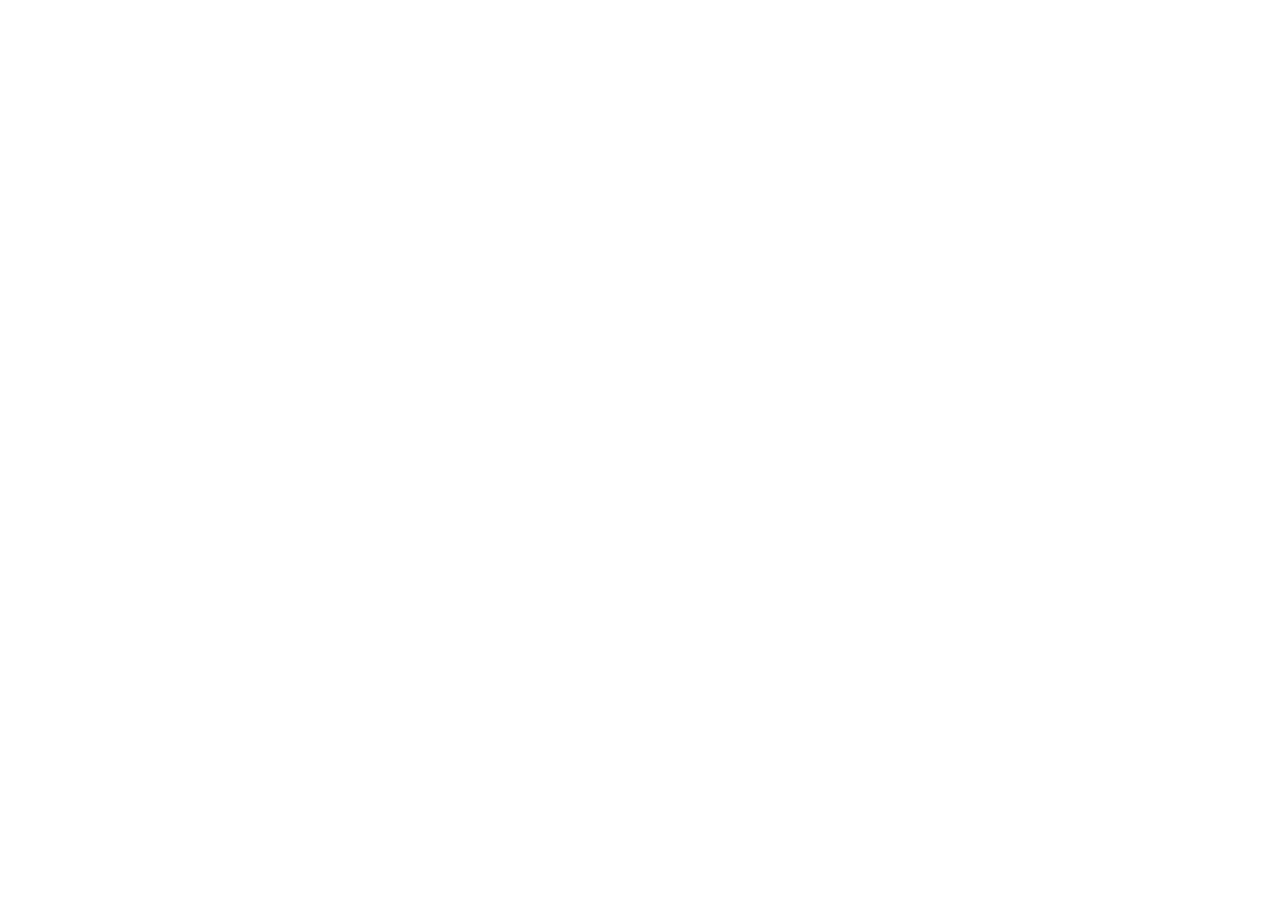
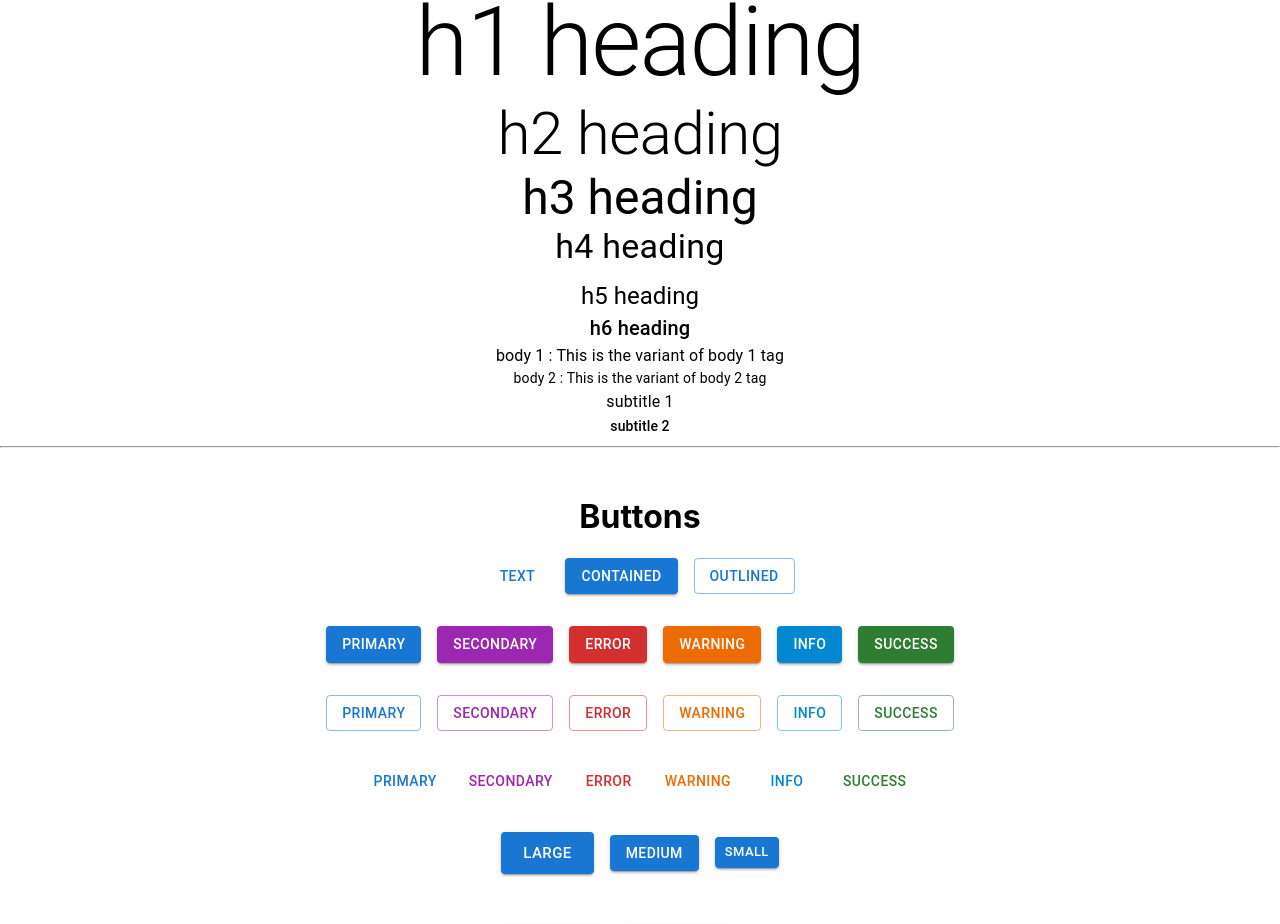
Before and after one commit to abidrazaa/Reaact-MUI, a React (Create React App) app: page / in a window 1280 px wide. Shown: the part 132-1056 px from the top of the page. Before the commit the page ends 800 px from the top, so only its background shows below. Built offline with nearby package versions, Linux system fonts and the light colour scheme.

Commit message:
feat: buttons and typography

```diff
--- a/package.json
+++ b/package.json
@@ -5,6 +5,7 @@
   "dependencies": {
     "@emotion/react": "^11.10.5",
     "@emotion/styled": "^11.10.5",
+    "@mui/icons-material": "^5.10.14",
     "@mui/material": "^5.10.14",
     "@testing-library/jest-dom": "^5.16.5",
     "@testing-library/react": "^13.4.0",
--- a/src/App.tsx
+++ b/src/App.tsx
@@ -1,10 +1,16 @@
 import './App.css';
+import { MuiButtons } from './components/buttons/Buttons';
+import MuiTypography from './components/typography/MuiTypography';
 
 function App() {
   return (
     <div className="App">
       <h1>Hi, This is the Demo React MUI Project</h1>
       <p>More changes coming soon....</p>
+      <MuiTypography />
+      <hr />
+      <br />
+      <MuiButtons />
     </div>
   );
 }
--- /dev/null
+++ b/src/components/buttons/Buttons.tsx
@@ -0,0 +1,61 @@
+import {Stack, Button, IconButton} from "@mui/material"
+import SendIcon from '@mui/icons-material/Send';
+
+export const MuiButtons = () => {
+    return(
+        <div>
+            <h1>Buttons</h1>
+            <Stack spacing={4}>
+                <Stack spacing={2} direction="row" display="block">
+                    <Button variant="text">Text</Button>
+                    <Button variant="contained">Contained</Button>
+                    <Button variant="outlined">Outlined</Button>
+                </Stack>
+                <Stack display="block" spacing={2} direction="row">
+                    <Button variant="contained" color="primary">Primary</Button>
+                    <Button variant="contained" color="secondary">secondary</Button>
+                    <Button variant="contained" color="error">error</Button>
+                    <Button variant="contained" color="warning">warning</Button>
+                    <Button variant="contained" color="info">info</Button>
+                    <Button variant="contained" color="success">success</Button>
+                </Stack>
+                <Stack display="block" spacing={2} direction="row">
+                    <Button variant="outlined" color="primary">Primary</Button>
+                    <Button variant="outlined" color="secondary">secondary</Button>
+                    <Button variant="outlined" color="error">error</Button>
+                    <Button variant="outlined" color="warning">warning</Button>
+                    <Button variant="outlined" color="info">info</Button>
+                    <Button variant="outlined" color="success">success</Button>
+                </Stack>
+                <Stack display="block" spacing={2} direction="row">
+                    <Button variant="text" color="primary">Primary</Button>
+                    <Button variant="text" color="secondary">secondary</Button>
+                    <Button variant="text" color="error">error</Button>
+                    <Button variant="text" color="warning">warning</Button>
+                    <Button variant="text" color="info">info</Button>
+                    <Button variant="text" color="success">success</Button>
+                </Stack>
+
+                {/* SIZE of Buttons */}
+
+                <Stack display="block" spacing={2} direction="row">
+                    <Button variant="contained" size="large">Large</Button>
+                    <Button variant="contained" size="medium">Medium</Button>
+                    <Button variant="contained" size="small">Small</Button>
+                </Stack>
+
+                <br />
+
+                {/* ICON Buttons */}
+
+                <Stack display="block" spacing={2} direction="row">
+                    <Button variant="contained" size="large" startIcon={<SendIcon />}>Send</Button>
+                    <Button variant="contained" size="large" endIcon={<SendIcon />}>Send</Button>
+                    <IconButton color="success" size="small">
+                        <SendIcon />
+                    </IconButton>
+                </Stack>
+            </Stack>
+        </div>
+    )
+}
--- /dev/null
+++ b/src/components/typography/MuiTypography.tsx
@@ -0,0 +1,25 @@
+import {Typography} from "@mui/material"
+
+
+const MuiTypography = () => {
+    return(
+        <div>
+            <Typography variant="h1"> h1 heading</Typography>
+            <Typography variant="h2"> h2 heading</Typography>
+            <Typography variant="h3"> h3 heading</Typography>
+
+            {/* gutterBottom is to give some margin at the bottom */}
+            <Typography variant="h4" gutterBottom> h4 heading</Typography>
+            <Typography variant="h5"> h5 heading</Typography>
+            <Typography variant="h6"> h6 heading</Typography>
+
+            <Typography variant="body1"> body 1 : This is the variant of body 1 tag </Typography>
+            <Typography variant="body2"> body 2 : This is the variant of body 2 tag </Typography>
+
+            <Typography variant="subtitle1"> subtitle 1 </Typography>
+            <Typography variant="subtitle2"> subtitle 2 </Typography>
+        </div>
+    )
+}
+
+export default MuiTypography;
```
Also changed, not shown: 1 other file (tests, documents, lock files or other folders).
